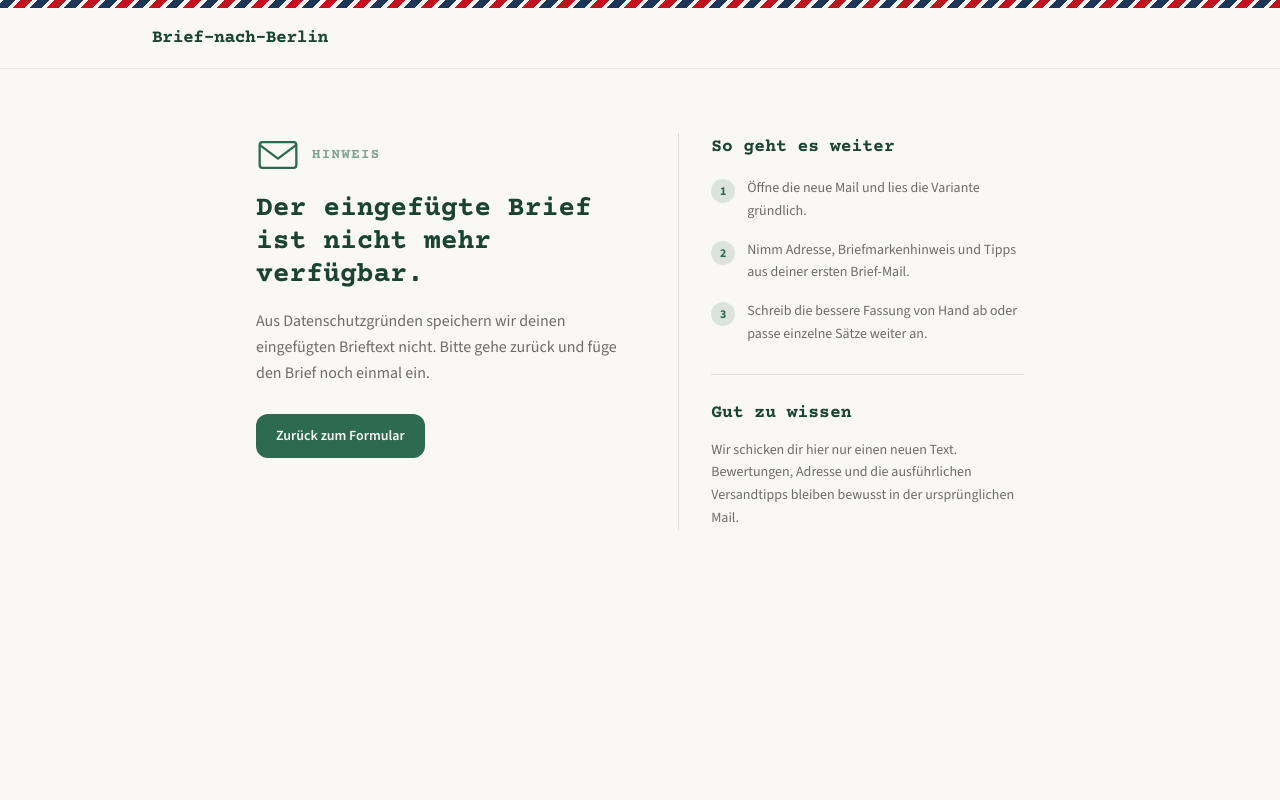
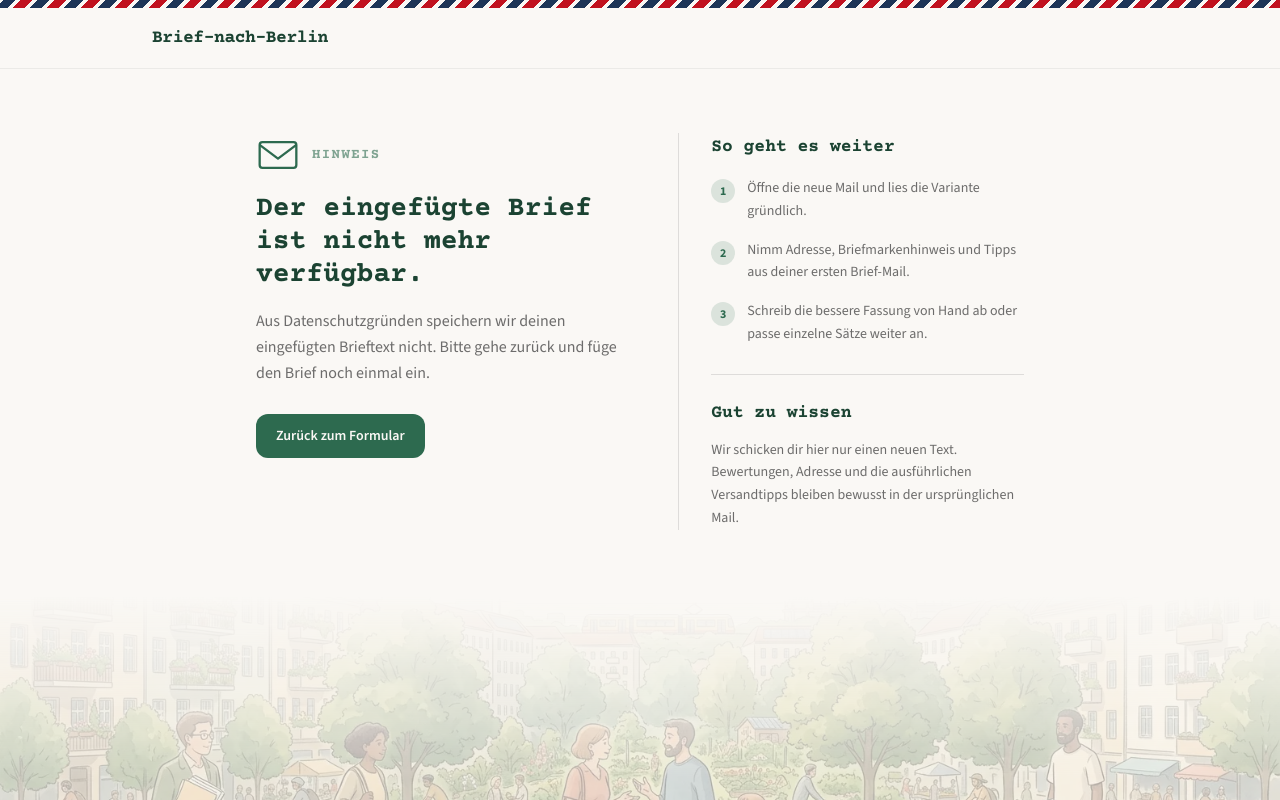
Before and after one commit to tholo91/brief-nach-berlin, a Next.js app in the folder web/: page /brief/anpassen/erfolg in a window 1280 px wide. Shown: the top 800 px of the page. Built offline with nearby package versions, Linux system fonts and the light colour scheme.

Commit message:
Reduziere leere Scrollbereiche

```diff
--- a/web/src/app/(site)/brief/anpassen/erfolg/VariantSuccessClient.tsx
+++ b/web/src/app/(site)/brief/anpassen/erfolg/VariantSuccessClient.tsx
@@ -76,8 +76,8 @@
           : `Das dauert meist nur ein paar Sekunden. Du kannst gleich in dein E-Mail-Postfach schauen${loadingDots}`;
 
   return (
-    <div className="min-h-[100dvh] bg-creme px-6 py-16 overflow-x-clip">
-      <main className="mx-auto grid w-full max-w-3xl gap-10 md:grid-cols-[1.05fr_0.95fr] md:items-start">
+    <section className="bg-creme px-6 py-12 md:py-16 overflow-x-clip">
+      <div className="mx-auto grid w-full max-w-3xl gap-10 md:grid-cols-[1.05fr_0.95fr] md:items-start">
         <section>
           <div className="mb-4 flex items-center gap-3">
             <svg width="44" height="44" viewBox="0 0 48 48" fill="none" className="shrink-0 text-waldgruen" aria-hidden="true">
@@ -195,7 +195,7 @@
             )}
           </section>
         </aside>
-      </main>
-    </div>
+      </div>
+    </section>
   );
 }
--- a/web/src/app/(site)/feedback/page.tsx
+++ b/web/src/app/(site)/feedback/page.tsx
@@ -27,7 +27,7 @@
 
   if (!t || !payload) {
     return (
-      <main className="min-h-screen bg-creme px-6 py-20 flex items-start sm:items-center justify-center">
+      <section className="bg-creme px-6 py-12 sm:py-16 md:py-20 flex justify-center">
         <div className="max-w-md w-full">
           <div className="bg-white border border-waldgruen/15 rounded-2xl px-6 py-10 sm:px-10 sm:py-12 text-center shadow-sm">
             <p className="font-handwriting text-4xl text-waldgruen-dark leading-none mb-4">
@@ -49,17 +49,17 @@
             </Link>
           </div>
         </div>
-      </main>
+      </section>
     );
   }
 
   const initialRating = parseRating(r);
 
   return (
-    <main className="min-h-screen bg-creme px-4 sm:px-6 py-12 sm:py-16">
+    <section className="bg-creme px-4 sm:px-6 py-10 sm:py-12 md:py-16">
       <div className="max-w-xl mx-auto">
         <FeedbackForm initialRating={initialRating} token={t} mailSeq={s === "2" ? 2 : 1} />
       </div>
-    </main>
+    </section>
   );
 }
```
